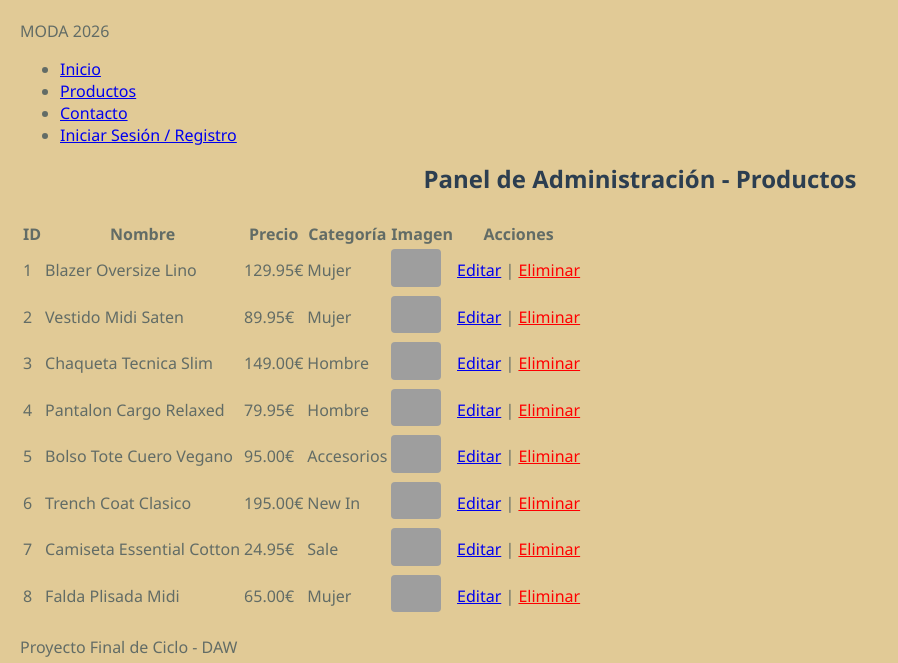
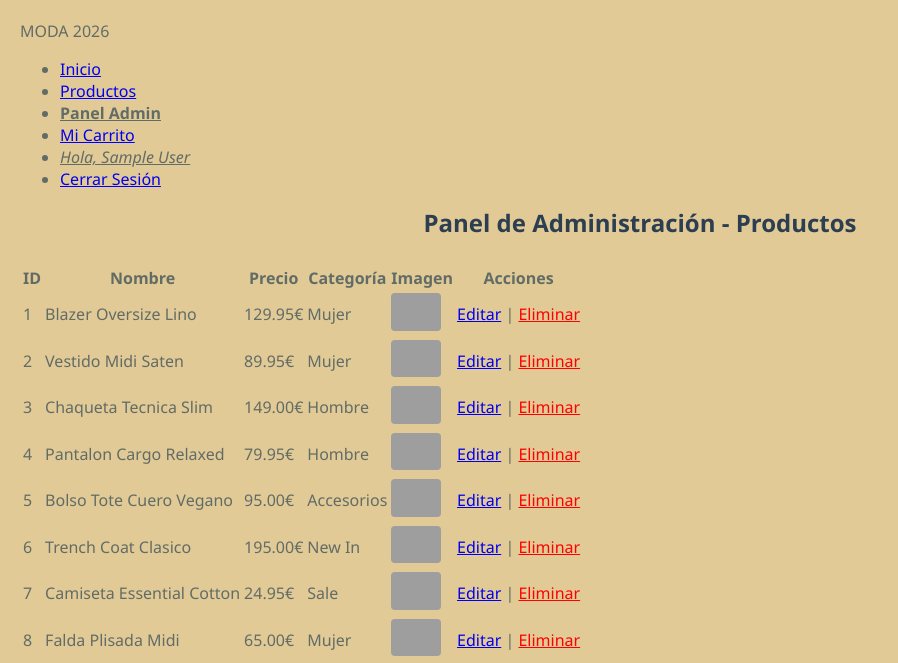
Before and after one commit to Gregor20/ProyectoFinal_DAW, a PHP site: page /moda_shop/admin/index.php in a window 1280 px wide. Shown: the top 663 px of the page, without its empty margins (0-898 px from the left). Run offline with PHP 8.4, Linux system fonts and the light colour scheme; the visitor is signed in with stand-in values (Sample User, id 1); data comes from the database, SQL or seed files in the repository; a stand-in replaces the project's code that opens the database connection; some libraries are stand-ins or nearby versions; grey boxes are pictures that could not be loaded.

Commit message:
feat: hacer el menú de navegación dinámico según la sesión
La cabecera ahora detecta si el usuario está logueado para mostrar su nombre, el carrito y el botón de salir. Además, incluye un control de roles que muestra el enlace al 'Panel Admin' únicamente si el usuario es administrador.

```diff
--- a/includes/header.php
+++ b/includes/header.php
@@ -1,22 +1,41 @@
+<?php
+// Nos aseguramos de que la sesión esté iniciada para poder leerla
+if (session_status() == PHP_SESSION_NONE) {
+    session_start();
+}
+
+// Configura aquí el nombre exacto de la carpeta de tu proyecto en XAMPP
+// Esto evita que los enlaces se rompan al navegar entre carpetas
+$base_url = "http://localhost/moda_shop";
+?>
 <!DOCTYPE html>
-<html lang="en">
+<html lang="es">
 <head>
     <meta charset="UTF-8">
     <meta name="viewport" content="width=device-width, initial-scale=1.0">
-    <title>Tienda de Moda | Proyecto final DAW</title>
-    <link rel="stylesheet" href="estilos.css">
+    <title>MODA 2026 | Boutique Exclusiva</title>
+    <link rel="stylesheet" href="<?php echo $base_url; ?>/assets/css/estilos.css">
 </head>
 <body>
     <header>
         <nav class="barra_navegacion">
             <div class="logo">MODA 2026</div>
             <ul class="nav-links">
-                <li><a href="index.php">Inicio</a></li>
-                <li><a href="vws/catalogo.php">Productos</a></li>
-                <li><a href="vws/contacto.php">Contacto</a></li>
-                <li><a href="vws/login.php" class="btn-login">Iniciar Sesión / Registro</a></li>
+                <li><a href="<?php echo $base_url; ?>/index.php">Inicio</a></li>
+                <li><a href="<?php echo $base_url; ?>/vws/catalogo.php">Productos</a></li>
+
+                <?php if(isset($_SESSION['usuario_id'])): ?>
+                    <?php if($_SESSION['usuario_rol'] == 1): ?>
+                        <li><a href="<?php echo $base_url; ?>/admin/index.php" style="color: var(--dorado); font-weight: bold;">Panel Admin</a></li>
+                    <?php endif; ?>
+
+                    <li><a href="<?php echo $base_url; ?>/vws/carrito.php">Mi Carrito</a></li>
+                    <li><a href="<?php echo $base_url; ?>/vws/perfil.php" style="color: var(--dorado); font-style: italic;">Hola, <?php echo $_SESSION['usuario_nombre']; ?></a></li>                    <li><a href="<?php echo $base_url; ?>/logout.php" class="btn-login">Cerrar Sesión</a></li>
+
+                <?php else: ?>
+                    <li><a href="<?php echo $base_url; ?>/vws/contacto.php">Contacto</a></li>
+                    <li><a href="<?php echo $base_url; ?>/vws/login.php" class="btn-login">Iniciar Sesión / Registro</a></li>
+                <?php endif; ?>
             </ul>
         </nav>
     </header>
-</body>
-</html>
```
